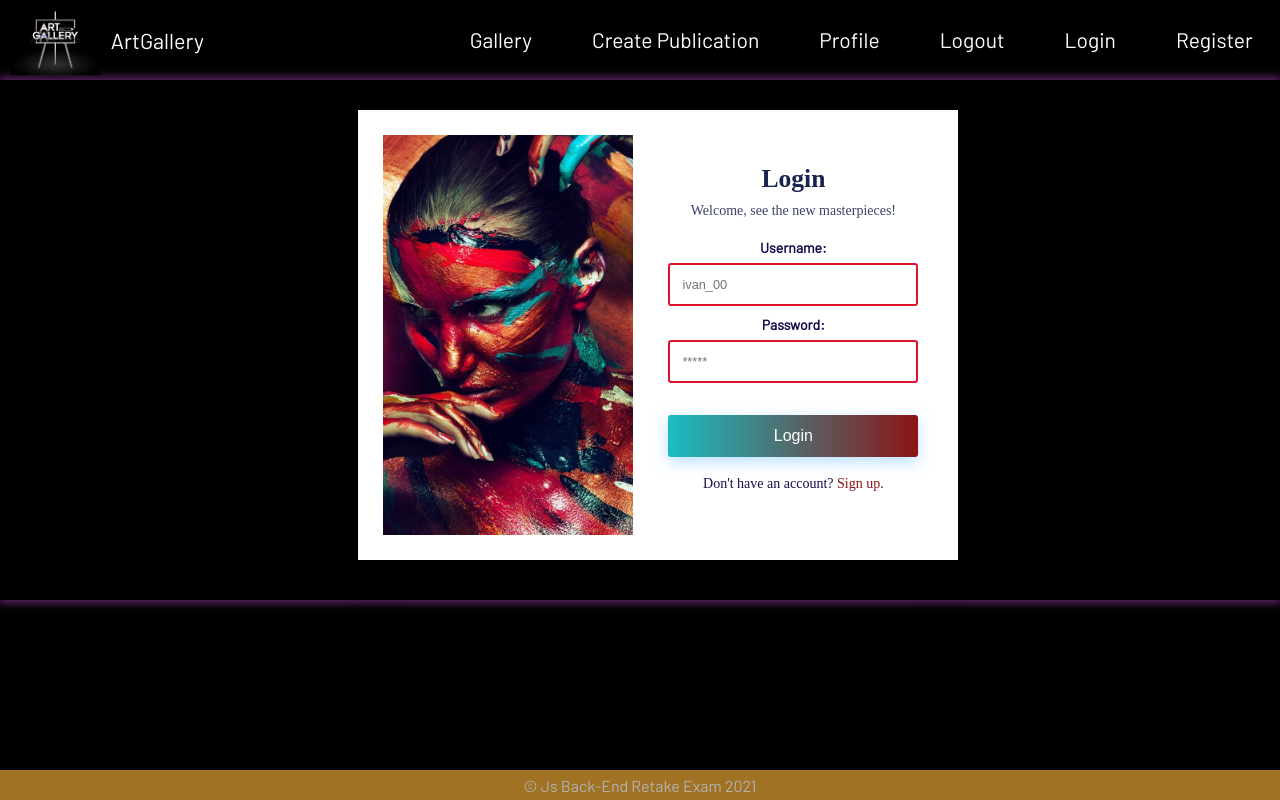
After one commit to dimlil/Art-Gallery, a Node server app: page /login in a window 1280 px wide. The commit adds this page. Run offline with Node 20, Linux system fonts and the light colour scheme; some libraries are stand-ins or nearby versions.

Commit message:
feat/ added login template

```diff
--- a/router/index.js
+++ b/router/index.js
@@ -16,5 +16,10 @@ router.get('/register', (req, res) => {
         style: 'register.css'
     })
 });
+router.get('/login', (req, res) => {
+    res.render('login',{
+        style: 'login.css'
+    })
+});
 
 export { router }
--- /dev/null
+++ b/views/login.hbs
@@ -0,0 +1,25 @@
+<main>
+    <section id="login-container">
+        <div class="container">
+            <!-- Do not forget to change the path to the image -->
+            <img src="img/slider.jpg" alt="image">
+
+            <form action="#" method="" class="container-text">
+                <h2>Login</h2>
+                <p>Welcome, see the new masterpieces!</p>
+
+                <label for="username">Username:</label>
+                <input type="text" id="username" placeholder="ivan_00" name="">
+
+                <label for="password">Password:</label>
+                <input type="password" id="password" placeholder="*****" name="">
+
+                <button class="login-btn">Login</button>
+                <div class="card-no-account">
+                    <p>Don't have an account? <a href="/register">Sign up</a>.</p>
+                </div>
+
+            </form>
+        </div>
+    </section>
+</main>
--- a/views/partials/header.hbs
+++ b/views/partials/header.hbs
@@ -10,7 +10,7 @@
         <li><a href="#">Profile</a></li>
         <li><a href="#">Logout</a></li>
         <!-- Guest users -->
-        <li><a href="#">Login</a></li>
+        <li><a href="/login">Login</a></li>
         <li><a href="/register">Register</a></li>
     </ul>
 </nav>
```
